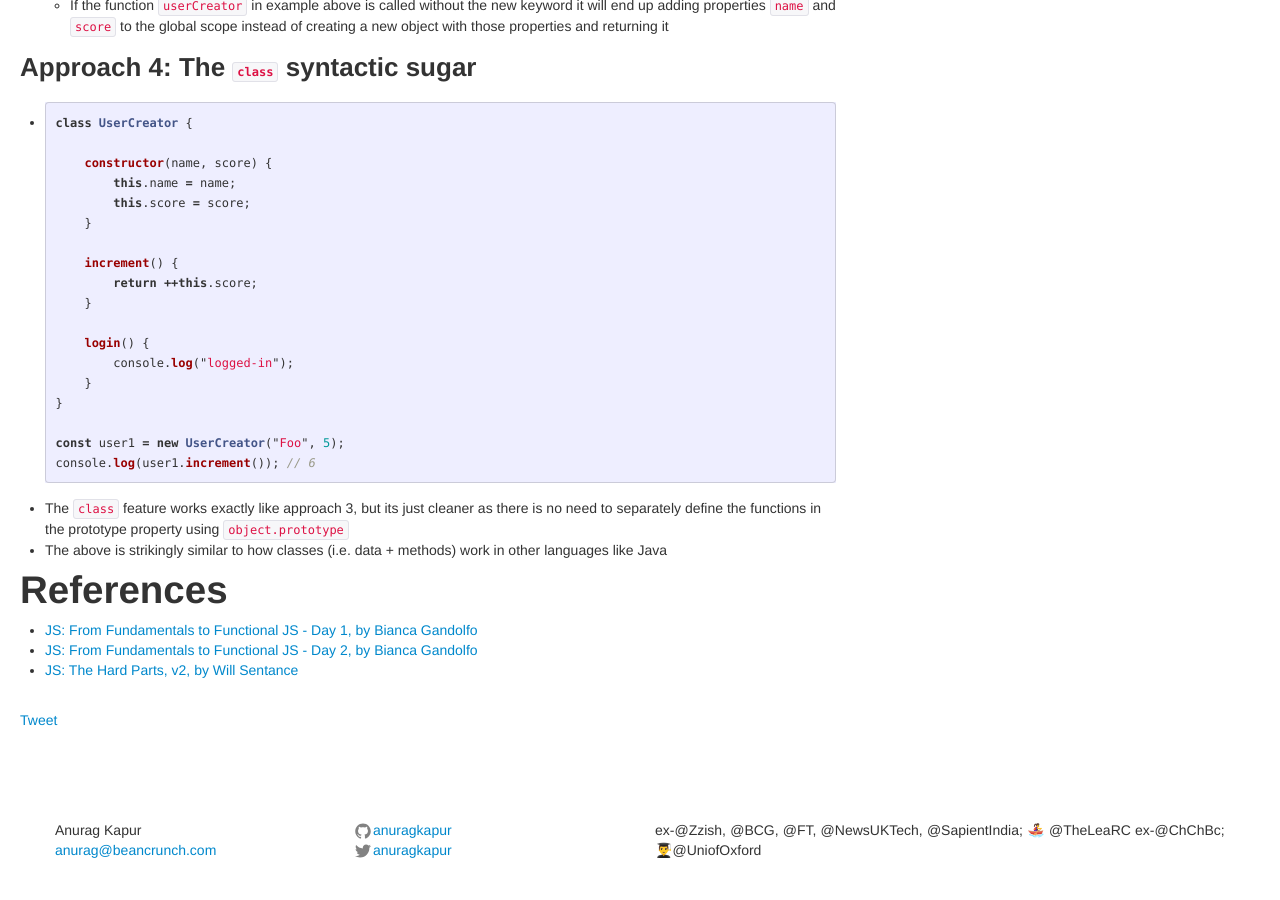
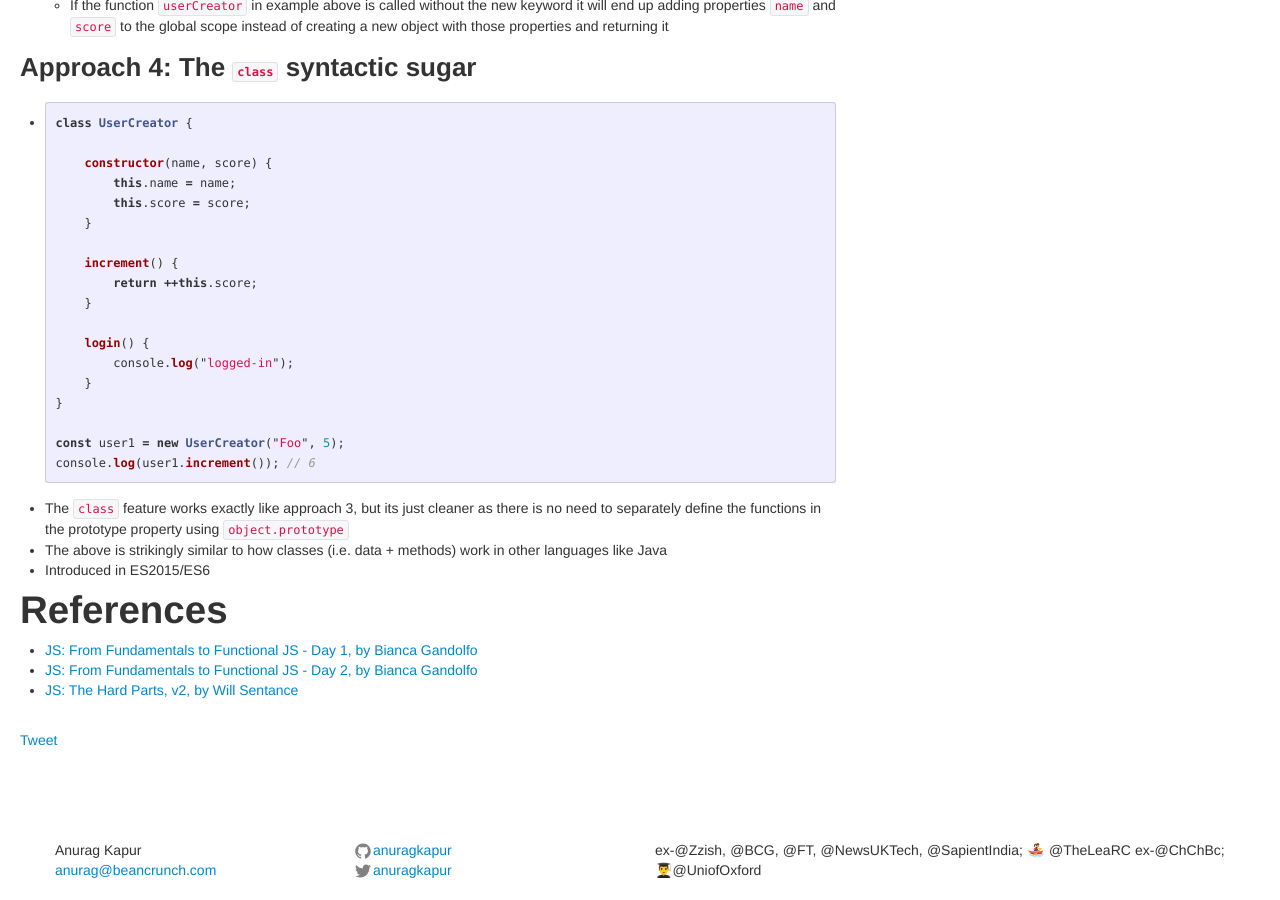
Before and after one commit to anuragkapur/anuragkapur.github.io, a Jekyll site: the page built from blog/programming/javascript/_posts/2019-02-02-javascript-reference-guide.md, in a window 1280 px wide and 900 px high, scrolled down 9101 px. Built offline with Jekyll 4.4.1, drawn with Linux system fonts in a browser that asks for light colours; comment, search, counter and statistics services are not loaded.

Commit message:
Add note to class syntax

```diff
--- a/blog/programming/javascript/_posts/2019-02-02-javascript-reference-guide.md
+++ b/blog/programming/javascript/_posts/2019-02-02-javascript-reference-guide.md
@@ -431,6 +431,7 @@ containing the nested function. This is illustrated in the example below:
 * The `class` feature works exactly like approach 3, but its just cleaner as there is no need to separately define the
 functions in the prototype property using `object.prototype`
 * The above is strikingly similar to how classes (i.e. data + methods) work in other languages like Java
+* Introduced in ES2015/ES6
 
 # References
 * [JS: From Fundamentals to Functional JS - Day 1, by Bianca Gandolfo](https://slides.com/bgando/f2f-final-day-1#/)
```
